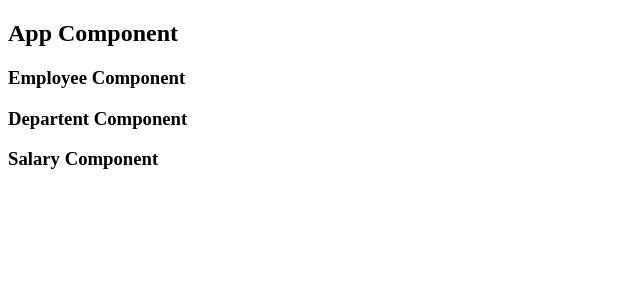
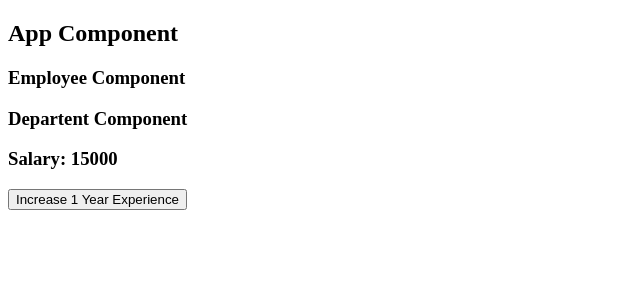
Before and after one commit to num-js/learn-React-advance, a React (Create React App) app: page / in a window 1280 px wide. Shown: the top 300 px of the page, without its empty margins (0-640 px from the left). Built offline with nearby package versions, Linux system fonts and the light colour scheme.

Commit message:
Added Cobtext Data

```diff
--- a/src/App.js
+++ b/src/App.js
@@ -1,7 +1,7 @@
 import React, { Component } from 'react';
 import Employee from './Employee';
 
-import {Provider} from './Context';
+import { Provider } from './Context';
 
 class App extends Component {
     state = {
@@ -25,8 +25,10 @@ class App extends Component {
 
         return (
             <>
-                <h2>App Component</h2>
-                <Employee />
+                <Provider value={data}>
+                    <h2>App Component</h2>
+                    <Employee />
+                </Provider>
             </>
         );
     }
--- a/src/Context.js
+++ b/src/Context.js
@@ -1,3 +1,3 @@
 import React from 'react';
-export const MyContext = React.createContext;
+export const MyContext = React.createContext();
 export const Provider = MyContext.Provider;
--- a/src/Salary.js
+++ b/src/Salary.js
@@ -1,11 +1,17 @@
 import React, { Component } from 'react';
+import {MyContext} from './Context';
 
 class Salary extends Component {
+
+    static contextType = MyContext;
 
     render() {
         return (
             <>
-                <h3>Salary Component</h3>
+                <h3>Salary: {this.context.stateData.salary}</h3>
+                <button onClick={this.context.increaseSalary}>
+                    Increase 1 Year Experience
+                </button>
             </>
         );
     }
```
Also changed, not shown: 1 other file (tests, documents, lock files or other folders).
